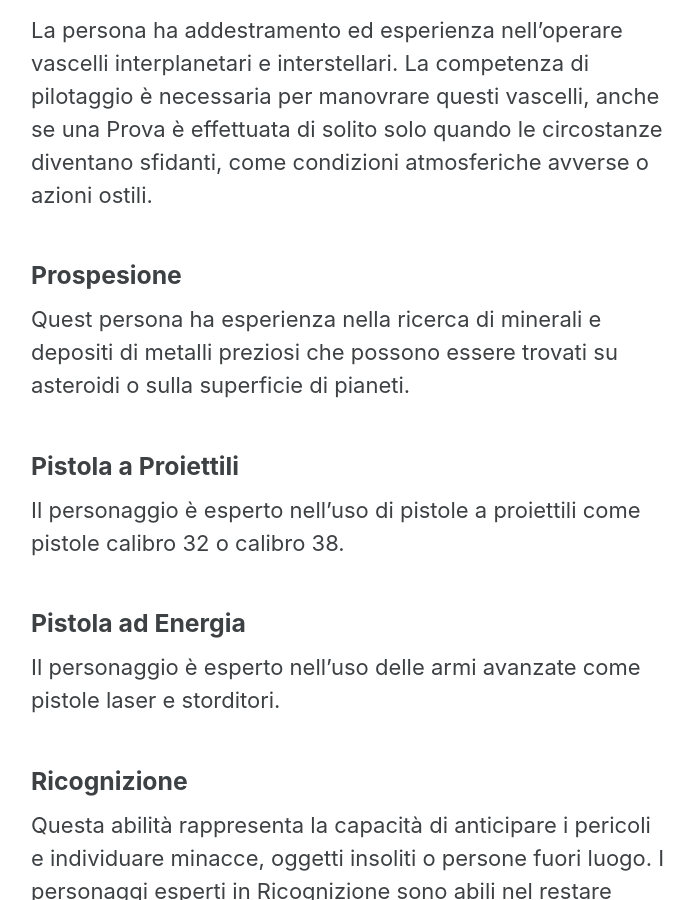
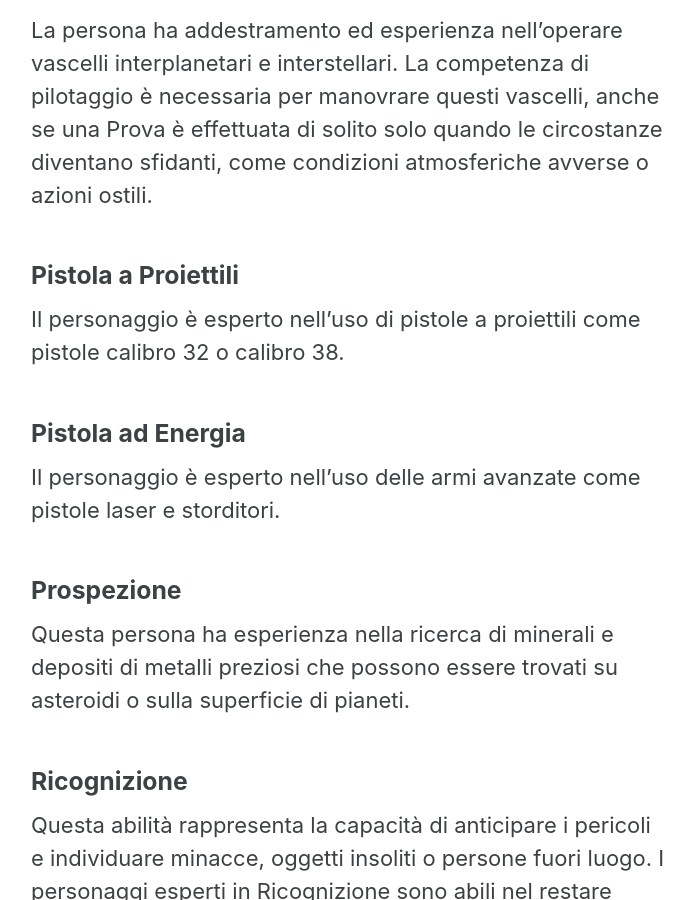
Before and after one commit to Italian-Translation-Alliance/cepheus-engine-ita.github.io, a Jekyll site: the page built from _srd/libro_primo/ch2_abilita.md, in a window 1280 px wide and 900 px high, scrolled down 22831 px. Shown: the whole window, without its empty margins (291-985 px from the left). Built offline with Jekyll 4.4.1, drawn with Linux system fonts in a browser that asks for light colours; cached includes are drawn as plain includes; some of the changed lines change nothing that is shown; some of the changed text lies outside the part shown.

Commit message:
Update ch2_abilita.md

```diff
--- a/_srd/libro_primo/ch2_abilita.md
+++ b/_srd/libro_primo/ch2_abilita.md
@@ -541,9 +541,6 @@ per manovrare questi vascelli, anche se una Prova è effettuata di solito
 solo quando le circostanze diventano sfidanti, come condizioni
 atmosferiche avverse o azioni ostili.
 
-### Prospesione
-Quest persona ha esperienza nella ricerca di minerali e depositi di metalli preziosi che possono essere trovati su asteroidi o sulla superficie di pianeti.
-
 ### Pistola a Proiettili
 Il personaggio è esperto nell’uso di pistole a proiettili come pistole
 calibro 32 o calibro 38.
@@ -551,6 +548,9 @@ calibro 32 o calibro 38.
 ### Pistola ad Energia
 Il personaggio è esperto nell’uso delle armi avanzate come pistole laser
 e storditori.
+
+### Prospezione
+Questa persona ha esperienza nella ricerca di minerali e depositi di metalli preziosi che possono essere trovati su asteroidi o sulla superficie di pianeti.
 
 ### Ricognizione
 Questa abilità rappresenta la capacità di anticipare i pericoli e
```
